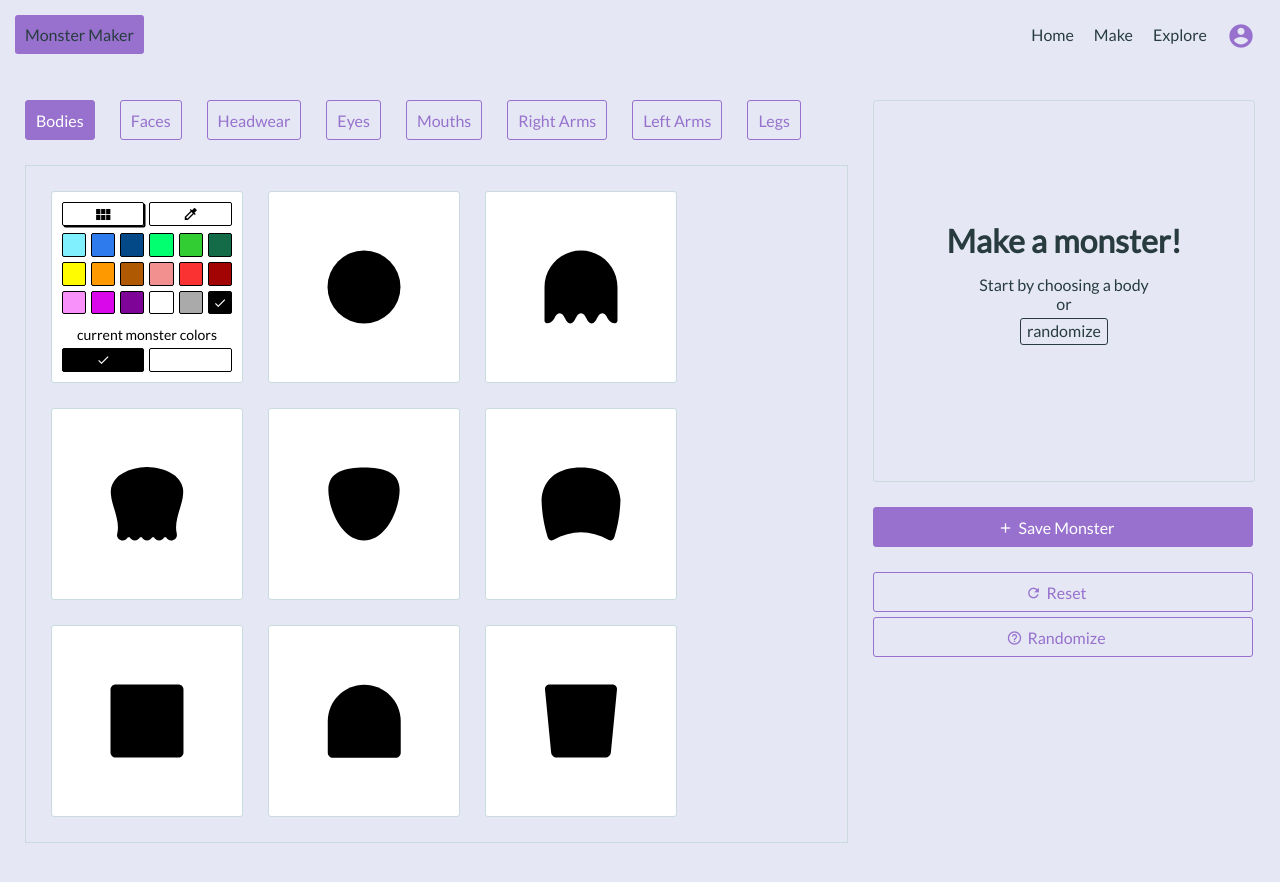
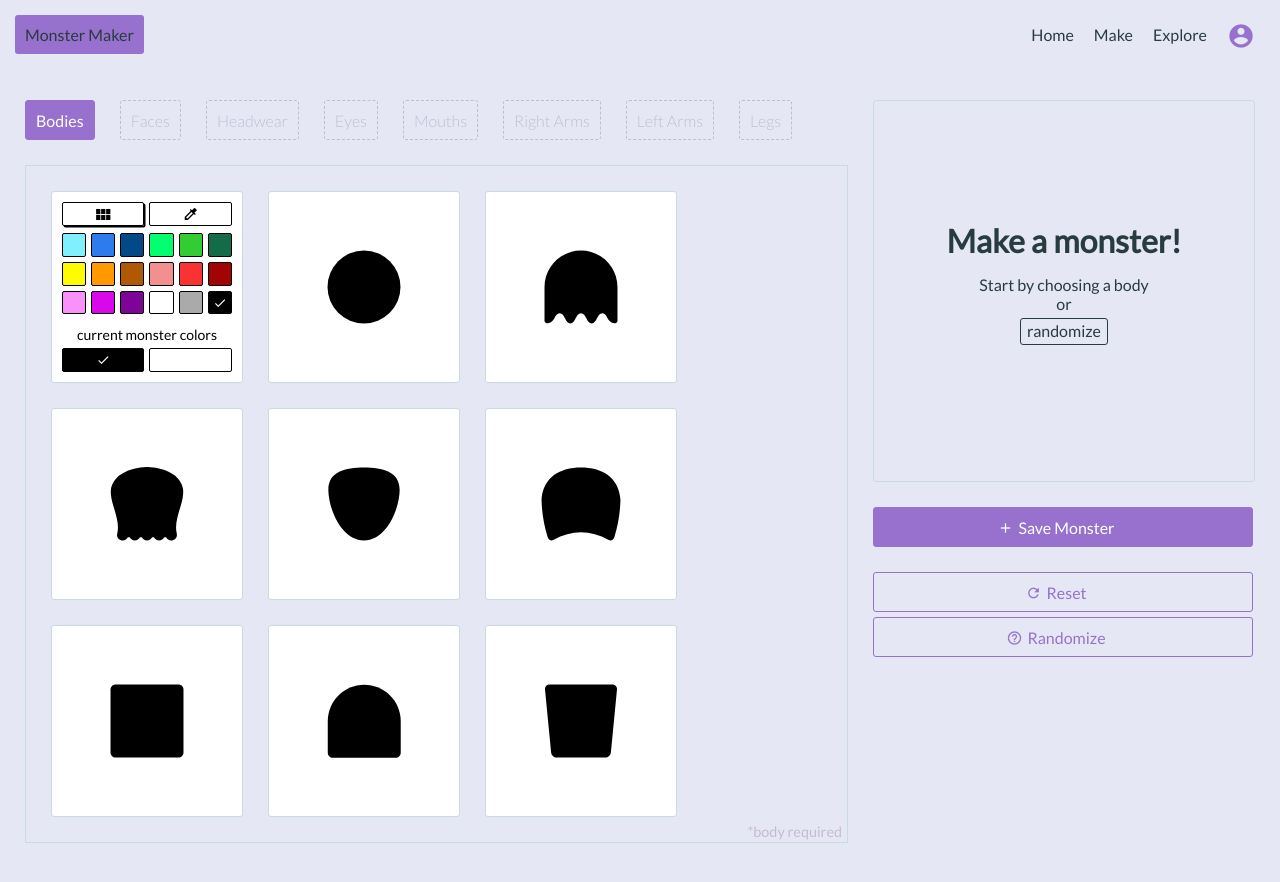
Before and after one commit to iamtraviscole/varyscary, a React (Create React App) app: page /monsters/new in a window 1280 px wide. Shown: the top 882 px of the page. Built offline with nearby package versions, Linux system fonts and the light colour scheme.

Commit message:
disabled monster feature buttons until body selected

```diff
--- a/src/components/NewMonster.js
+++ b/src/components/NewMonster.js
@@ -28,8 +28,7 @@ class NewMonster extends PureComponent {
     showArrows: false,
     fixedMonsterCtr: false,
     activePanel: 'bodies',
-    resetClicked: false,
-    // randomizeClicked: false
+    resetClicked: false
   }
 
   setShowArrows = () => {
@@ -86,19 +85,6 @@ class NewMonster extends PureComponent {
     this.setState({resetClicked: false})
   }
 
-  // handleRandomizeClick = () => {
-  //   this.setState({randomizeClicked: true})
-  // }
-  //
-  // handleRandomizeYesClick = () => {
-  //   this.props.randomizeMonster()
-  //   this.setState({randomizeClicked: false})
-  // }
-  //
-  // handleRandomizeNoClick = () => {
-  //   this.setState({randomizeClicked: false})
-  // }
-
   createFeaturesObject = (featuresImport, fillProp = null) => {
     let features = {}
     for (const feature in featuresImport) {
@@ -125,6 +111,9 @@ class NewMonster extends PureComponent {
       navCtrClass += ' NewMonster__nav-ctr--center'
       navClass += ' NewMonster__nav--margin'
     }
+
+    let noBodySelected = true
+    if (monster.body.type) noBodySelected = false
 
     const activePanel = {
       bodies: <NewMonsterBodies />,
@@ -233,28 +222,36 @@ class NewMonster extends PureComponent {
               <div className={navClass}>
                 <NewMonsterButton activePanel={this.state.activePanel}
                   handleActivePanel={this.handleActivePanel}
-                  activePanelName='bodies'>Bodies</NewMonsterButton>
+                  activePanelName='bodies'
+                  noBodySelected={false}>Bodies</NewMonsterButton>
                 <NewMonsterButton activePanel={this.state.activePanel}
                   handleActivePanel={this.handleActivePanel}
-                  activePanelName='faces'>Faces</NewMonsterButton>
+                  activePanelName='faces'
+                  noBodySelected={noBodySelected}>Faces</NewMonsterButton>
                 <NewMonsterButton activePanel={this.state.activePanel}
                   handleActivePanel={this.handleActivePanel}
-                  activePanelName='headwear'>Headwear</NewMonsterButton>
+                  activePanelName='headwear'
+                  noBodySelected={noBodySelected}>Headwear</NewMonsterButton>
                 <NewMonsterButton activePanel={this.state.activePanel}
                   handleActivePanel={this.handleActivePanel}
-                  activePanelName='eyes'>Eyes</NewMonsterButton>
+                  activePanelName='eyes'
+                  noBodySelected={noBodySelected}>Eyes</NewMonsterButton>
                 <NewMonsterButton activePanel={this.state.activePanel}
                   handleActivePanel={this.handleActivePanel}
-                  activePanelName='mouths'>Mouths</NewMonsterButton>
+                  activePanelName='mouths'
+                  noBodySelected={noBodySelected}>Mouths</NewMonsterButton>
                 <NewMonsterButton activePanel={this.state.activePanel}
                   handleActivePanel={this.handleActivePanel}
-                  activePanelName='rightArms'>Right Arms</NewMonsterButton>
+                  activePanelName='rightArms'
+                  noBodySelected={noBodySelected}>Right Arms</NewMonsterButton>
                 <NewMonsterButton activePanel={this.state.activePanel}
                   handleActivePanel={this.handleActivePanel}
-                  activePanelName='leftArms'>Left Arms</NewMonsterButton>
+                  activePanelName='leftArms'
+                  noBodySelected={noBodySelected}>Left Arms</NewMonsterButton>
                 <NewMonsterButton activePanel={this.state.activePanel}
                   handleActivePanel={this.handleActivePanel}
-                  activePanelName='legs'>Legs</NewMonsterButton>
+                  activePanelName='legs'
+                  noBodySelected={noBodySelected}>Legs</NewMonsterButton>
               </div>
               {this.state.showArrows
                 ? <div className='NewMonster__right-arrow'
@@ -276,7 +273,7 @@ class NewMonster extends PureComponent {
               <div className='NewMonster__buttons-ctr'>
                 <button className='NewMonster__button'
                   type='button'>
-                  <i class="material-icons">
+                  <i className="material-icons">
                     add
                   </i>
                   Save Monster
@@ -285,7 +282,7 @@ class NewMonster extends PureComponent {
                 <button className='NewMonster__button-randomize'
                   onClick={this.handleRandomizeClick}
                   type='button'>
-                  <i class="material-icons">
+                  <i className="material-icons">
                     help_outline
                   </i>
                   Randomize
--- a/src/components/NewMonsterButton.js
+++ b/src/components/NewMonsterButton.js
@@ -3,17 +3,22 @@ import React from 'react'
 import '../styles/NewMonsterButton.css'
 
 const NewMonsterButton = (props) => {
-  const active = (
-    props.activePanel === props.activePanelName
-      ? ' NewMonsterButton__features-btn--active'
-      : ''
-  )
+  let active = ''
+  if (props.activePanel === props.activePanelName) {
+    active = ' NewMonsterButton__features-btn--active'
+  }
+
+  let button = props.noBodySelected
+    ? <button className={'NewMonsterButton__features-btn-disabled'}>
+      {props.children}
+      </button>
+    : <button className={'NewMonsterButton__features-btn' + active}
+        onClick={() => props.handleActivePanel(props.activePanelName)}>
+        {props.children}
+      </button>
 
   return (
-    <button className={'NewMonsterButton__features-btn' + active}
-      onClick={() => props.handleActivePanel(props.activePanelName)}>
-      {props.children}
-    </button>
+    button
   )
 }
 
--- a/src/components/NewMonsterPanels/NewMonsterTemplate.js
+++ b/src/components/NewMonsterPanels/NewMonsterTemplate.js
@@ -120,6 +120,9 @@ class NewMonsterTemplate extends Component {
     }
     return (
       <div className='NewMonsterPanels__features-ctr'>
+        {this.props.monsterFeature === 'body'
+        ? <div className='NewMonsterPanels__required-txt'>*body required</div>
+        : null}
         <div className='NewMonsterPanels__features-inner-ctr'>
           <div className='NewMonsterPanels__color-picker'>
             <ColorPicker
--- a/src/styles/NewMonsterButton.css
+++ b/src/styles/NewMonsterButton.css
@@ -6,6 +6,17 @@
   color: var(--main-color);
   border: 1px solid var(--main-color);
   border-radius: 3px;
+}
+
+.NewMonsterButton__features-btn-disabled {
+  height: 40px;
+  padding: 10px;
+  margin: 0 25px 25px 0;
+  color: var(--main-color-disabled);
+  border: 1px dashed var(--main-color-disabled);
+  border-radius: 3px;
+  cursor: not-allowed;
+  font-weight: 100;
 }
 
 .NewMonsterButton__features-btn--active {
--- a/src/styles/NewMonsterPanels.css
+++ b/src/styles/NewMonsterPanels.css
@@ -5,6 +5,14 @@
   overflow: auto;
   margin-bottom: 25px;
   padding: 25px 0 0 25px;
+}
+
+.NewMonsterPanels__required-txt {
+  position: absolute;
+  bottom: 2px;
+  right: 5px;
+  color: var(--main-color-disabled);
+  font-size: .9em;
 }
 
 .NewMonsterPanels__color-picker {
--- a/src/styles/colors.css
+++ b/src/styles/colors.css
@@ -9,6 +9,7 @@
 
   --main-color: #9771cd;
   --main-light-color: #ac88de;
+  --main-color-disabled: #c5bad4;
 
   --input-border-color: #cadbde;
   --input-placeholder-color: #a2b6ba;
```
